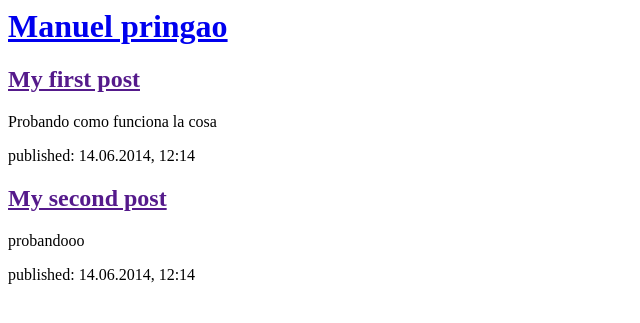
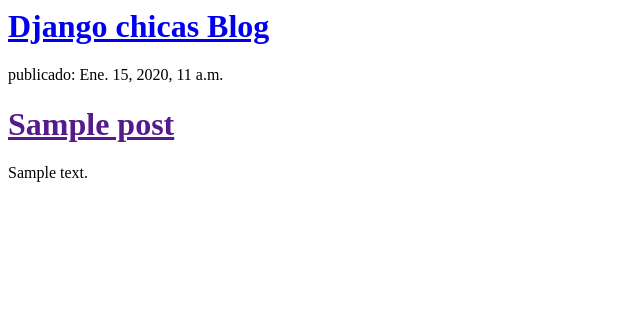
Before and after one commit to estergf/my-first-blog, a Django app: template blog/templates/blog/post_list.html in a window 1280 px wide. Shown: the top 323 px of the page, without its empty margins (0-640 px from the left). Run offline with Django 3.2, Linux system fonts and the light colour scheme; the template is opened without the code that fills it: values that come from a table or form of the project are taken from there, others are empty; tables that the repository leaves empty hold one stand-in row (values such as "Sample post").

Commit message:
Templates modificados

```diff
--- a/blog/templates/blog/post_list.html
+++ b/blog/templates/blog/post_list.html
@@ -4,19 +4,14 @@
     </head>
     <body>
         <div>
-            <h1> <strong> <a href="/">Manuel pringao </a></strong></h1>
-        </div>
-
-        <div>
-            <h2><a href="">My first post</a></h2>
-			<p>Probando como funciona la cosa<p>
-			<p>published: 14.06.2014, 12:14</p>
-			</div>
-
-        <div>
-            <h2><a href="">My second post</a></h2>
-            <p>probandooo</p>
-			<p>published: 14.06.2014, 12:14</p>
+			<h1><a href = "/" > Django chicas Blog </a></h1>
+		</div>
+		{% for post in posts %}
+		<div>
+			<p> publicado: {{ post.published_date }} </p>
+			<h1><a href = "" >{{ post.title }} </a></h1>
+			<p>{{ post.text|linebreaksbr }} </p>
+		</div>{% endfor %}
         </div>
     </body>
 </html>
--- a/blog/views.py
+++ b/blog/views.py
@@ -1,6 +1,10 @@
 from django.shortcuts import render
+from django.utils import timezone
+from .models import Post
 
 # Create your views here.
 
+
 def post_list(request):
-    return render(request, 'blog/post_list.html', {})
+    posts = Post.objects.filter(published_date__lte=timezone.now()).order_by('published_date')
+    return render(request, 'blog/post_list.html', {'posts': posts})
```
